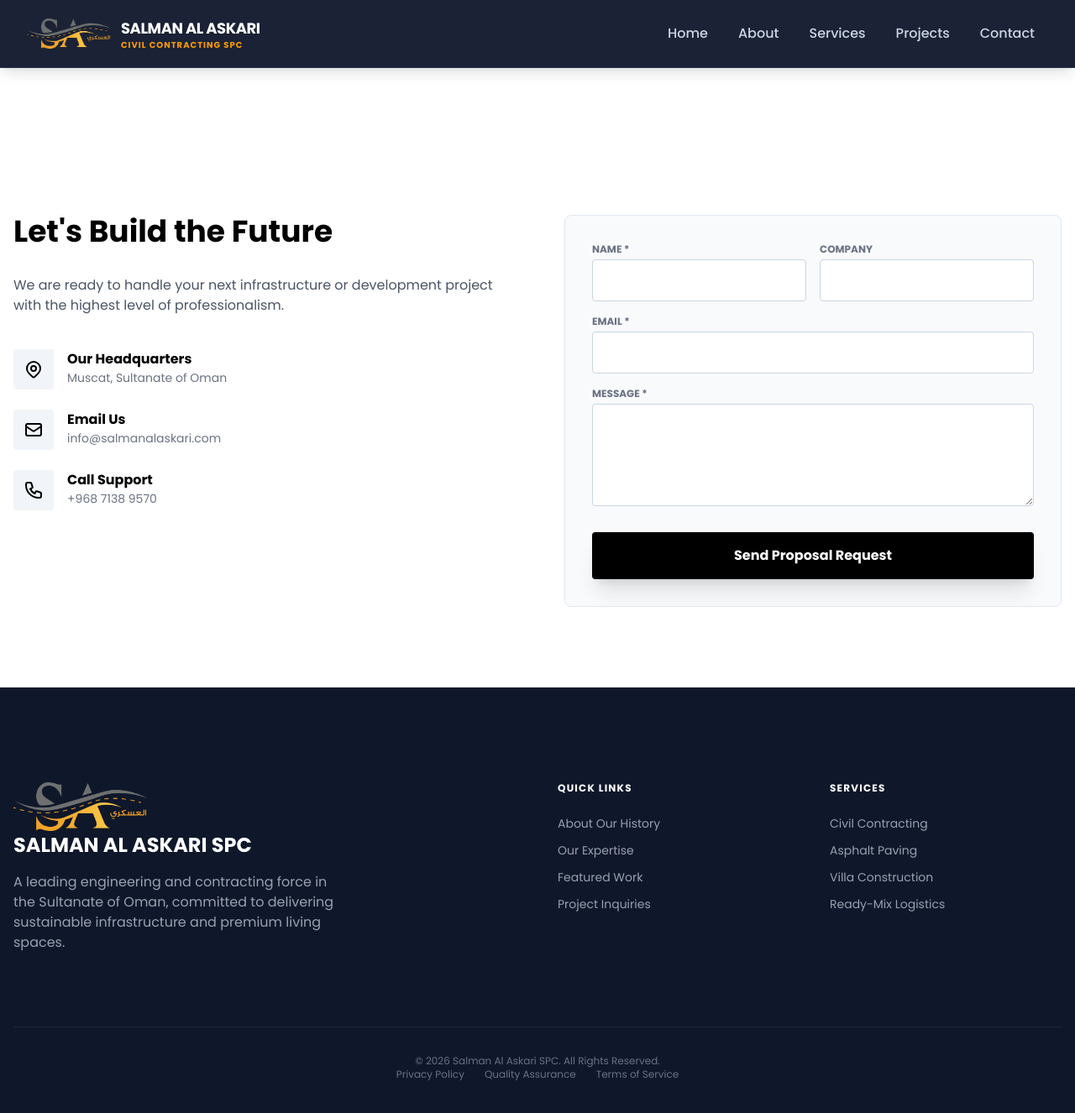
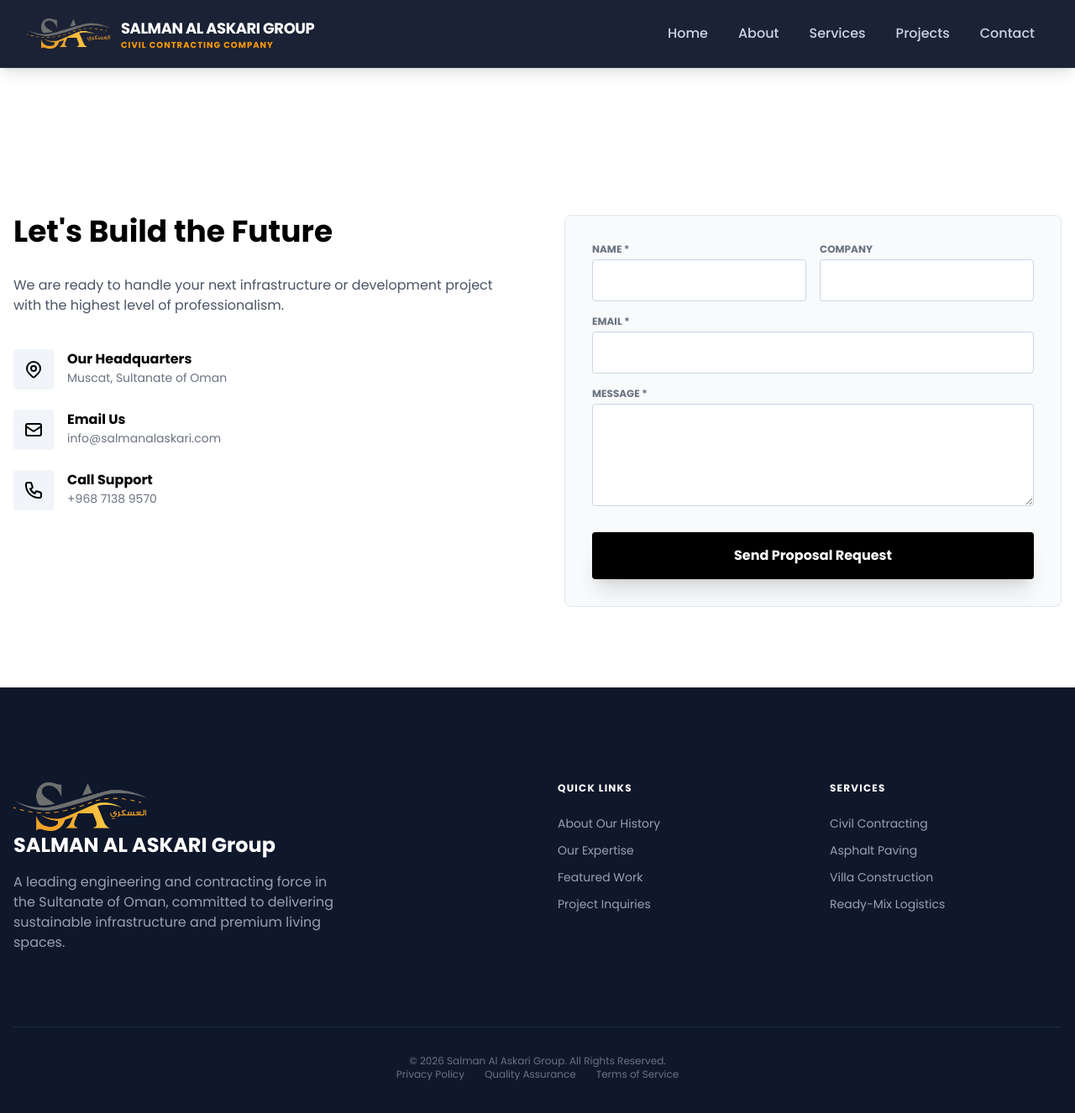
Before and after one commit to arfin-2020/sa-company-website, a React (Vite) app: page /contact in a window 1280 px wide. Shown: the top 1326 px of the page at 84% size. Built offline with nearby package versions, Linux system fonts and the light colour scheme.

Commit message:
some updation

```diff
--- a/src/pages/Footer.jsx
+++ b/src/pages/Footer.jsx
@@ -13,7 +13,7 @@
                           className="w-40 h-15 object-contain rounded-lg "
                         />
             <span className="text-2xl font-heading font-bold block mb-4"
-              >SALMAN AL ASKARI SPC</span
+              >SALMAN AL ASKARI Group</span
             >
             <p className="text-gray-400 max-w-sm mb-6">
               A leading engineering and contracting force in the Sultanate of
@@ -67,7 +67,7 @@
         <div
           className="border-t border-slate-800 pt-8 flex flex-col md:row justify-between items-center text-xs text-gray-500"
         >
-          <p>&copy; 2026 Salman Al Askari SPC. All Rights Reserved.</p>
+          <p>&copy; 2026 Salman Al Askari Group. All Rights Reserved.</p>
           <div className="flex gap-6 mt-4 md:mt-0">
             <Link href="#" className="hover:text-brand-accent">Privacy Policy</Link>
             <Link href="#" className="hover:text-brand-accent">Quality Assurance</Link>
--- a/src/pages/about-us.jsx
+++ b/src/pages/about-us.jsx
@@ -12,10 +12,10 @@
                 Who We Are
               </span>
               <h2 className="text-3xl md:text-4xl font-heading font-bold text-brand-dark mt-4 mb-6">
-                Salman Al Askari SPC
+                Salman Al Askari Group
               </h2>
               <p className="text-gray-600 leading-relaxed mb-6">
-                Salman Al Askari SPC is a civil contracting and real estate
+                Salman Al Askari Group is a civil contracting and real estate
                 development company delivering reliable construction solutions
                 across Oman. We provide a full range of services related to
                 civil infrastructure, contracting, and trading, serving both
--- a/src/pages/home.jsx
+++ b/src/pages/home.jsx
@@ -142,10 +142,10 @@
                 Who We Are
               </span>
               <h2 className="text-3xl md:text-4xl font-heading font-bold text-brand-dark mt-4 mb-6">
-                Salman Al Askari SPC
+                Salman Al Askari Group
               </h2>
               <p className="text-gray-600 leading-relaxed mb-6">
-                Salman Al Askari SPC is a civil contracting & Real estate
+                Salman Al Askari Group is a civil contracting & Real estate
                 Development Company that offers all services related to civil
                 contracting and trading for all types of civil infrastructure
                 projects. We deliver the projects with the highest levels of
--- a/src/pages/nav.jsx
+++ b/src/pages/nav.jsx
@@ -58,7 +58,7 @@
       <nav className="fixed top-0 w-full z-50 bg-slate-900/95 backdrop-blur-md border-b border-slate-700/50 shadow-lg">
         {/* Scroll Progress Bar */}
         <div
-          className="absolute top-0 left-0 h-1 bg-amber-500 z-[60] transition-all duration-150"
+          className="absolute top-0 left-0 h-1 bg-amber-500 z-60 transition-all duration-150"
           style={{ width: `${scrollProgress}%` }}
         ></div>
 
@@ -73,10 +73,10 @@
 
               <div className="leading-tight">
                 <h1 className="font-bold text-lg text-white tracking-tight uppercase">
-                  Salman Al Askari
+                  Salman Al Askari Group
                 </h1>
                 <p className="text-amber-500 text-[10px] uppercase tracking-widest font-bold">
-                  Civil Contracting SPC
+                  Civil Contracting Company
                 </p>
               </div>
             </Link>
--- a/src/pages/projects.jsx
+++ b/src/pages/projects.jsx
@@ -18,7 +18,7 @@
       id: 2,
       category: "civil",
       image:
-        "https://images.unsplash.com/photo-1486406146926-c627a92ad1ab?auto=format&fit=crop&q=80",
+        "https://i.ibb.co/nNyYnSFw/Road-Con-Asset-2-4x.png",
       tag: "Commercial",
       title:
         "Construction of Internal roads at wilayat dima & Al Tayeen North Sharqiyah",
@@ -30,7 +30,7 @@
       id: 3,
       category: "govt",
       image:
-        "https://images.unsplash.com/photo-1590487988256-9ed24133863e?auto=format&fit=crop&q=80",
+        "https://i.ibb.co/jk0VwJgG/Road-Con2-Asset-4-4x.png",
       tag: "Water Infrastructure",
       title:
         "Civil Work at Al02 surge feed tank with compound wall for Reinforcement of Al Sharqiyah Water Transmission System.",
@@ -42,7 +42,7 @@
       id: 4,
       category: "road",
       image:
-        "https://images.unsplash.com/photo-1581092160562-40aa08e78837?auto=format&fit=crop&q=80",
+        "https://i.ibb.co/hxW5jf96/NGF.png",
       tag: "Infrastructure",
       title:
         "(NJC,NFR,NLR,BR3) For Reinforcement of AL Sharqiyah Water Transmission System",
@@ -53,8 +53,7 @@
       id: 5,
       category: "civil",
       image:
-        "https://images.unsplash.com/photo-1503387762-592deb58ef4e?auto=format&fit=crop&q=80",
-      tag: "Residential",
+        "https://i.ibb.co/wZQ65CKw/Road-Con2-Asset-3-4x.png",
       title:
         "(DESIGN AND CONSTRUCTION OF LINK ROADS IN WILAYAT SHINAS, NORTH AL BATINAH  GOVERNORATE )",
       client: "ROAD LINE L.L.C",
@@ -64,7 +63,7 @@
       id: 6,
       category: "govt",
       image:
-        "https://images.unsplash.com/photo-1541888946425-d81bb19240f5?auto=format&fit=crop&q=80",
+        "https://i.ibb.co/rqJB7m2/Road-Con2-Asset-5-4x.png",
       tag: "Public Works",
       title:
         "(REHABILITATION AND TREATMENT OF ROAD DAMAGE IN OQ   COMPANY IN RAYSUT AREA)",
@@ -84,7 +83,7 @@
         <div className="max-w-7xl mx-auto px-4">
           <div className="flex flex-col md:flex-row justify-between items-end mb-12">
             <div>
-              <span className="text-orange-500 font-bold tracking-widest uppercase text-sm">
+              <span className="text-amber-500 font-bold tracking-widest uppercase text-sm">
                 Portfolio
               </span>
               <h2 className="text-4xl font-bold text-slate-900 mt-2">
@@ -157,7 +156,7 @@
                   </div>
                 </div>
                 <div className="p-6">
-                  <span className="text-orange-500 text-xs font-bold uppercase">
+                  <span className="text-amber-500 text-xs font-bold uppercase">
                     {project.tag}
                   </span>
                   <h4 className="text-xl font-bold text-slate-900 mt-1">
```
Also changed, not shown: src/assets/NGF.png (added).
